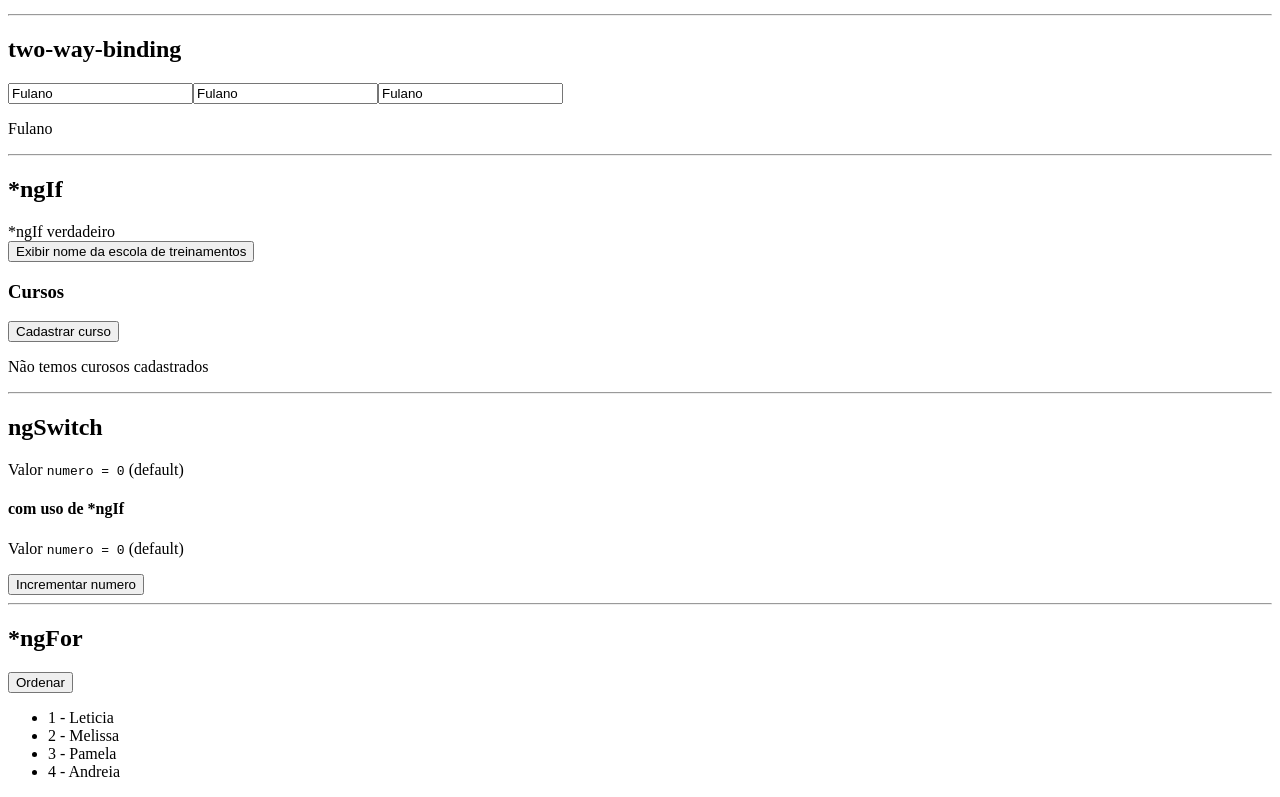
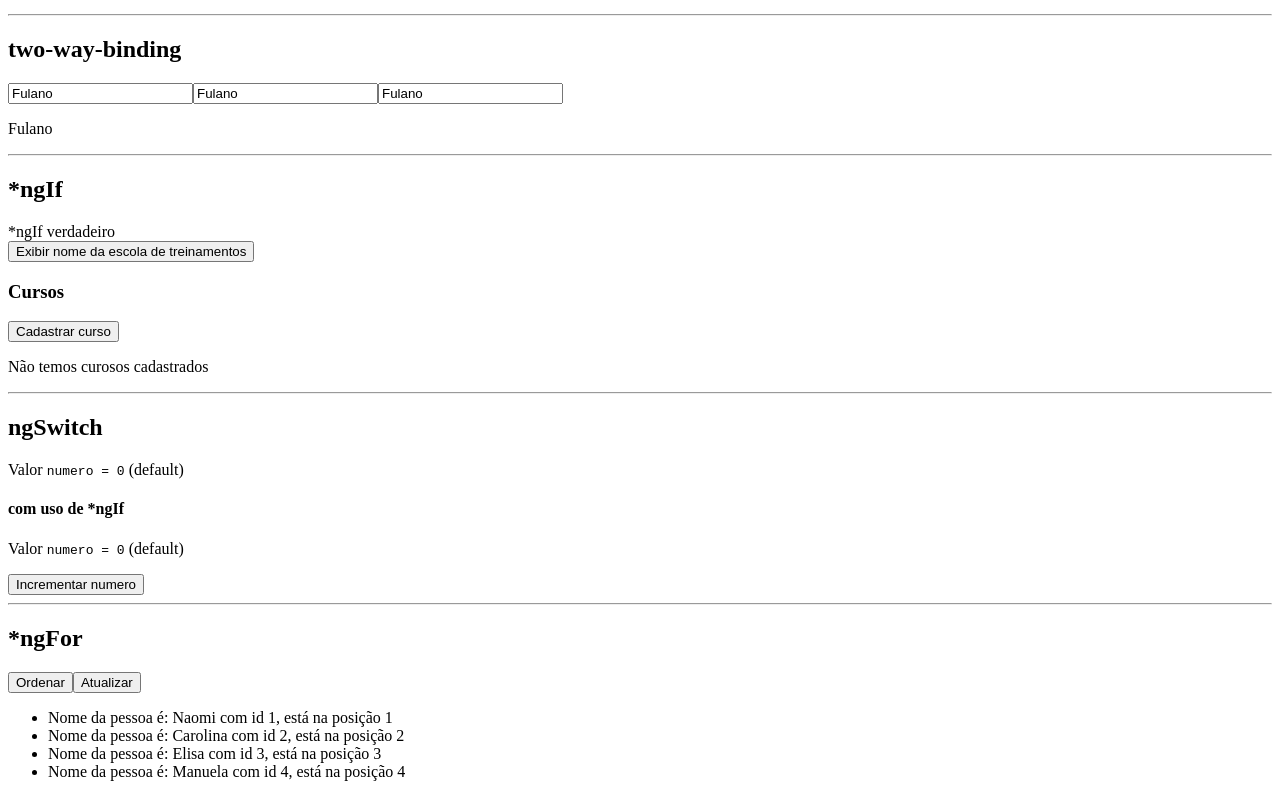
Before and after one commit to VictorMann/angular2, an Angular app: page / in a window 1280 px wide. Shown: the part 652-1449 px from the top of the page. Built offline with nearby package versions, Linux system fonts and the light colour scheme.

Commit message:
fazendo uso de trackBy em listas

```diff
--- a/src/app/ng-for/ng-for.component.html
+++ b/src/app/ng-for/ng-for.component.html
@@ -1,9 +1,11 @@
 <h2>*ngFor</h2>
 
 <button (click)="ordenar()">Ordenar</button>
+<button (click)="atualizar()">Atualizar</button>
 
 <ul>
-    <li *ngFor="let nome of nomes, let i = index">
-        {{ i + 1 }} - {{ nome }}
+    <!-- trackBy renderiza apenas os novos elemetos da lista -->
+    <li *ngFor="let nome of nomes, let i = index; trackBy:meuSave">
+        Nome da pessoa é: {{nome.nome}} com id {{nome.id}}, está na posição {{i +1}}
     </li>
 </ul>
--- a/src/app/ng-for/ng-for.component.ts
+++ b/src/app/ng-for/ng-for.component.ts
@@ -7,7 +7,12 @@ import { Component, OnInit } from '@angular/core';
 })
 export class NgForComponent implements OnInit {
 
-  nomes: Array<string> = ['Leticia', 'Melissa', 'Pamela', 'Andreia'];
+  nomes: Array<any> = [
+    {id: 1, nome: 'Naomi'},
+    {id: 2, nome: 'Carolina'},
+    {id: 3, nome: 'Elisa'},
+    {id: 4, nome: 'Manuela'},
+  ];
   inverterNomes: boolean = false;
 
   constructor() { }
@@ -17,8 +22,8 @@ export class NgForComponent implements OnInit {
   sort()
   {
     this.nomes.sort((a, b): number => {
-      let x: string = a.toLowerCase();
-      let y: string = b.toLowerCase();
+      let x: string = a.nome.toLowerCase();
+      let y: string = b.nome.toLowerCase();
       if (x == y) return 0;
       return (x > y) ? 1 : -1;
     });
@@ -31,4 +36,19 @@ export class NgForComponent implements OnInit {
     this.inverterNomes = !this.inverterNomes;
   }
 
+  meuSave(index: number, nomes: any)
+  {
+    return nomes.id;
+  }
+
+  atualizar(): void
+  {
+    this.nomes = [
+      {id: 1, nome: 'Naomi'},
+      {id: 2, nome: 'Carolina'},
+      {id: 3, nome: 'Elisa'},
+      {id: 4, nome: 'Manuela'},
+      {id: 5, nome: 'Maju'},
+    ];
+  }
 }
```
